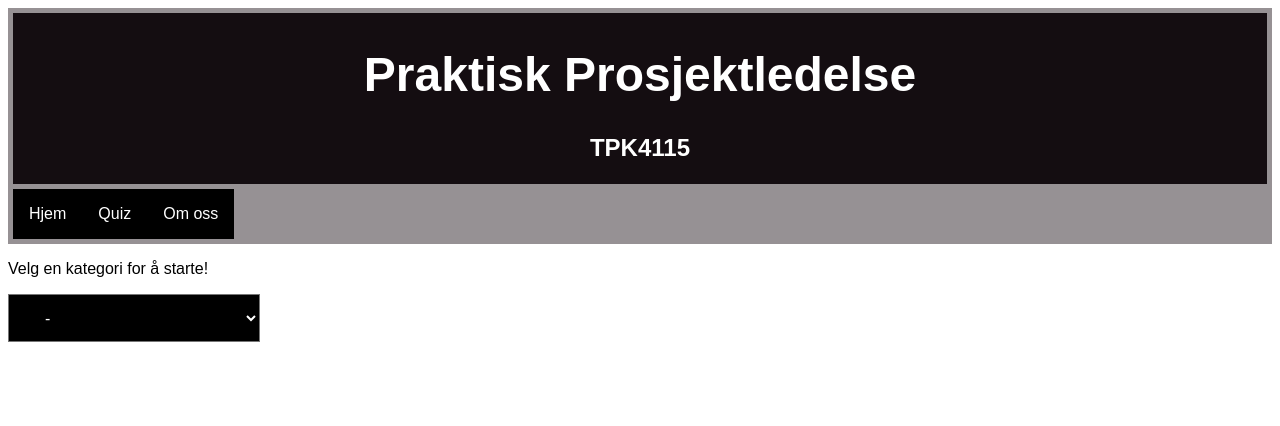
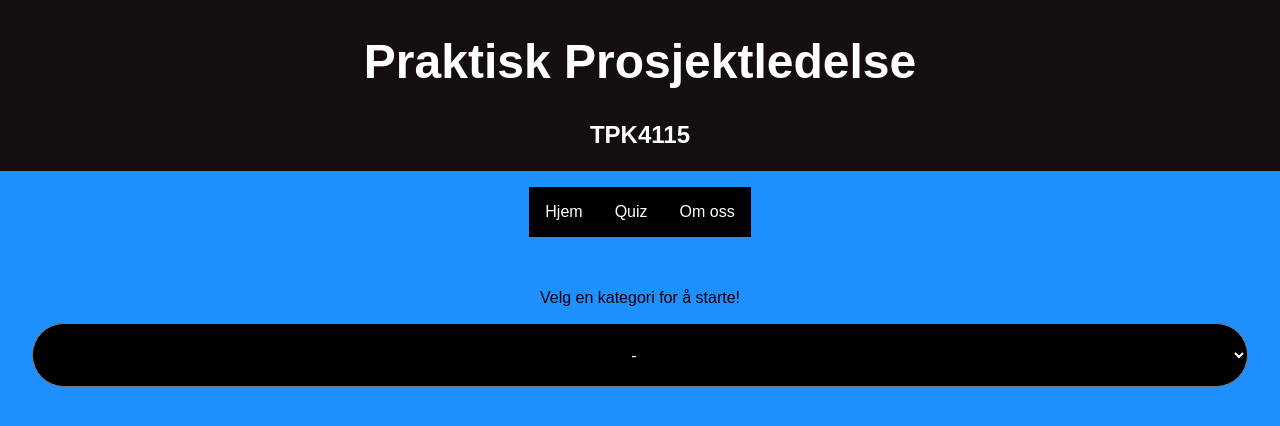
Before and after one commit to toretefre/tpk4115, a React (Create React App) app: page /quiz in a window 1280 px wide. Shown: the top 426 px of the page. Built offline with nearby package versions, Linux system fonts and the light colour scheme.

Commit message:
improve styling

```diff
--- a/src/components/Quiz.js
+++ b/src/components/Quiz.js
@@ -122,7 +122,7 @@ export const Quiz = () => {
     }
 
     if (!category) return (
-        <Fragment>
+        <article>
             <p>Velg en kategori for å starte!</p>
             <select onChange={handleCategoryChange}>
                 <option value={null} key={null} >-</option>
@@ -130,17 +130,17 @@ export const Quiz = () => {
                     <option value={category} key={category} >{allCategories[category]}</option>
                 )}
             </select>
-        </Fragment>
+        </article>
     )
 
     if (progress.answered === false && progress.answeredQuestions === progress.totalQuestions) return (
-        <Fragment>
+        <article>
             <p>
                 Kategorien har ikke flere spørsmål, og du svarte riktig
                 på {progress.correctQuestions} av {progress.answeredQuestions} spørsmål.
             </p>
             <button className="nextButton" onClick={() => window.location.reload()}>Start på nytt</button>
-        </Fragment >
+        </article >
     );
 
     const alternativeArray = []
@@ -151,7 +151,7 @@ export const Quiz = () => {
     shuffleArray(alternativeArray);
 
     return (
-        <Fragment>
+        <article>
             <h2>Kategori</h2>
             <select onChange={handleCategoryChange}>
                 {categories.map(category =>
@@ -167,7 +167,7 @@ export const Quiz = () => {
 
             <p>Du har svart riktig på {progress.correctQuestions} av {progress.answeredQuestions} spørsmål</p>
             <p>Kategorien har totalt {progress.totalQuestions} spørsmål</p>
-        </Fragment >
+        </article >
     )
 }
 
--- a/src/containers/LandingPage/index.js
+++ b/src/containers/LandingPage/index.js
@@ -36,7 +36,11 @@ export const LandingPage = () => {
             </p>
 
             <h3>
-                Velg "Quiz" for å starte din reise gjennom pensum. Lykke til!
+                Velg "Quiz" for å starte din reise gjennom pensum
+            </h3>
+
+            <h3>
+                Lykke til!
             </h3>
         </Fragment >
     )
--- a/src/containers/OmossPage/index.js
+++ b/src/containers/OmossPage/index.js
@@ -7,25 +7,26 @@ export const OmossPage = () => {
                 Informasjon om oss, og prosjektet
             </h3>
 
-            <p> Vi er syv studenter som tar faget TPK4115 ved NTNU.
-            I forbindelse med dette faget har vi i oppgave å lage et
-            verktøy som skal bidra til læringsutbytte til studenter som tar
-            dette emnet. Vår gruppe, nr 33. har valgt å lage en nettside
-            med quiq som skal være eksamensforberedende, og forhåpentligvis
-            være et godt alternativ som bidrar til variert lesing mot eksamen.
+            <p>
+                Vi er syv studenter som tar faget TPK4115 ved NTNU.
+                I forbindelse med dette faget har vi i oppgave å lage et
+                verktøy som skal bidra til læringsutbytte til studenter som tar
+                dette emnet. Vår gruppe, nr 33, har valgt å lage en nettside
+                med quiz som skal være eksamensforberedende, og forhåpentligvis
+                være et godt alternativ som bidrar til variert lesing mot eksamen.
             </p>
 
             <p>
                 For å kjøpe læreboken i faget "Veien til suksess" av Bassahm
                 Hussein
-                    <a href="https://www.akademika.no/veien-til-suksess/hussein-bassam/9788245020724"><button
-                    className="dropbtn">trykk her</button></a>
-
             </p>
 
-            <p3>
-                Våren 2020.
-            </p3>
+            <a href="https://www.akademika.no/veien-til-suksess/hussein-bassam/9788245020724"><button
+                className="dropbtn">trykk her</button></a>
+
+            <p>
+                Våren 2020
+            </p>
         </Fragment>
     )
 }
--- a/src/index.css
+++ b/src/index.css
@@ -1,24 +1,39 @@
 * {
   font-family: Arial, Helvetica, sans-serif;
+  text-align: center;
 }
 
 h1 {
   font-size: 3rem;
 }
 
+html, body {
+  margin: 0;
+  padding: 0;
+  background-color: dodgerblue;
+}
+
+article {
+  width: calc(100vw-20px);
+  padding: 20px;
+}
+
+#root {
+  min-height: 100vh;
+  min-width: 100vw;
+  background-color: dodgerblue;
+}
+
 header {
   background-color: rgb(20, 13, 17);
   color: white;
   padding: 2px;
-  border: 5px solid rgb(150, 145, 148);
   margin: 0px;
   text-align: center;
 }
 
 nav {
-  background-color: rgb(150, 145, 148);;
-  padding-left: 5px;
-  padding-bottom: 5px;
+  padding: 1em 0;
 }
 
 img {
@@ -74,10 +89,18 @@ color: white;
   background-color:green;
 }
 
+select {
+  height: 3rem;
+}
+
 .alternativeButton, .nextButton, select {
-  height: 3rem;
+  min-height: 4rem;
+  padding: 1rem 5rem;
   background-color: black;
   color: white;
   font-size: 1rem;
-  padding: 0 2rem;
+  width: 95vw;
+  text-align: center;
+  margin-bottom: 1rem;
+  border-radius: 3rem;
 }
```
